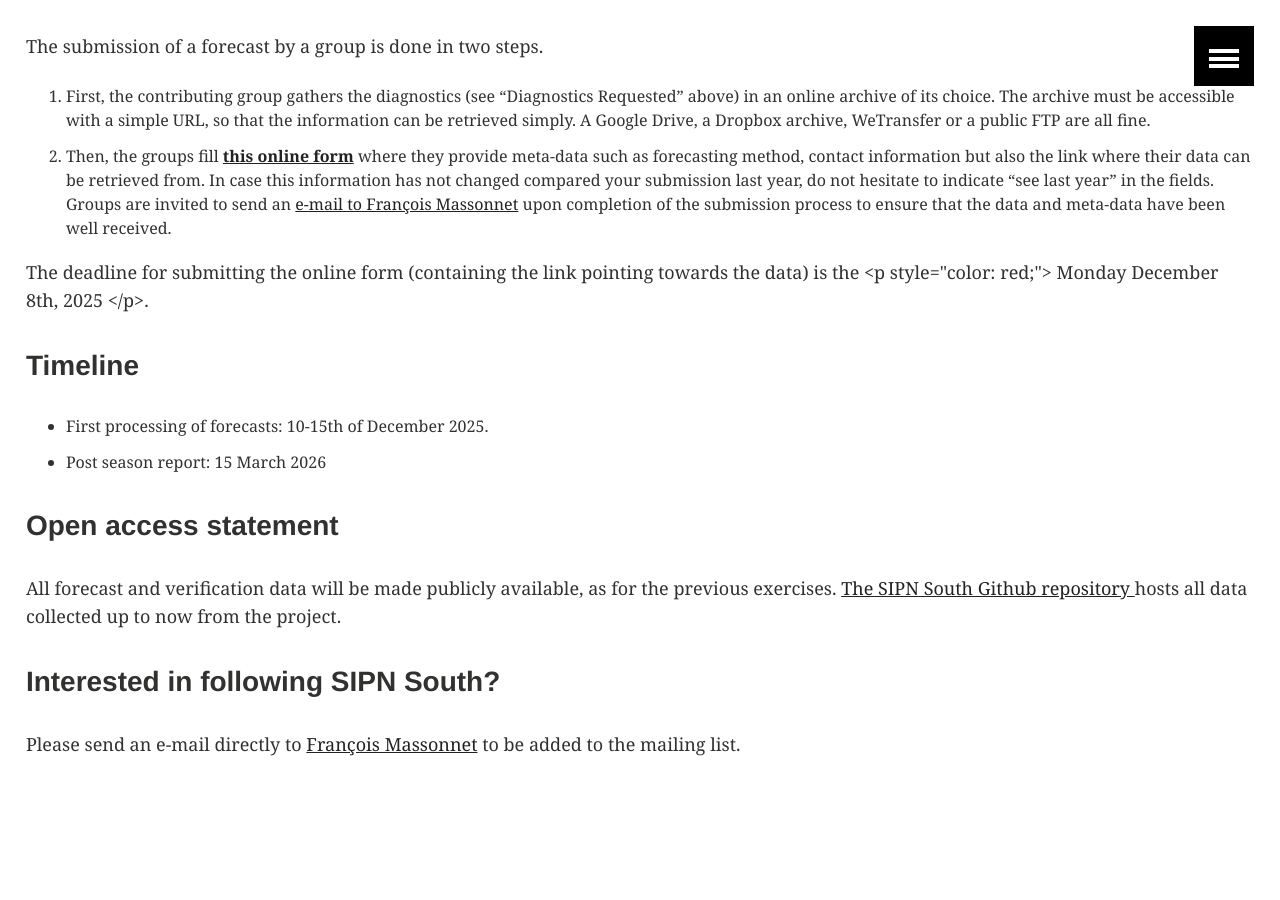
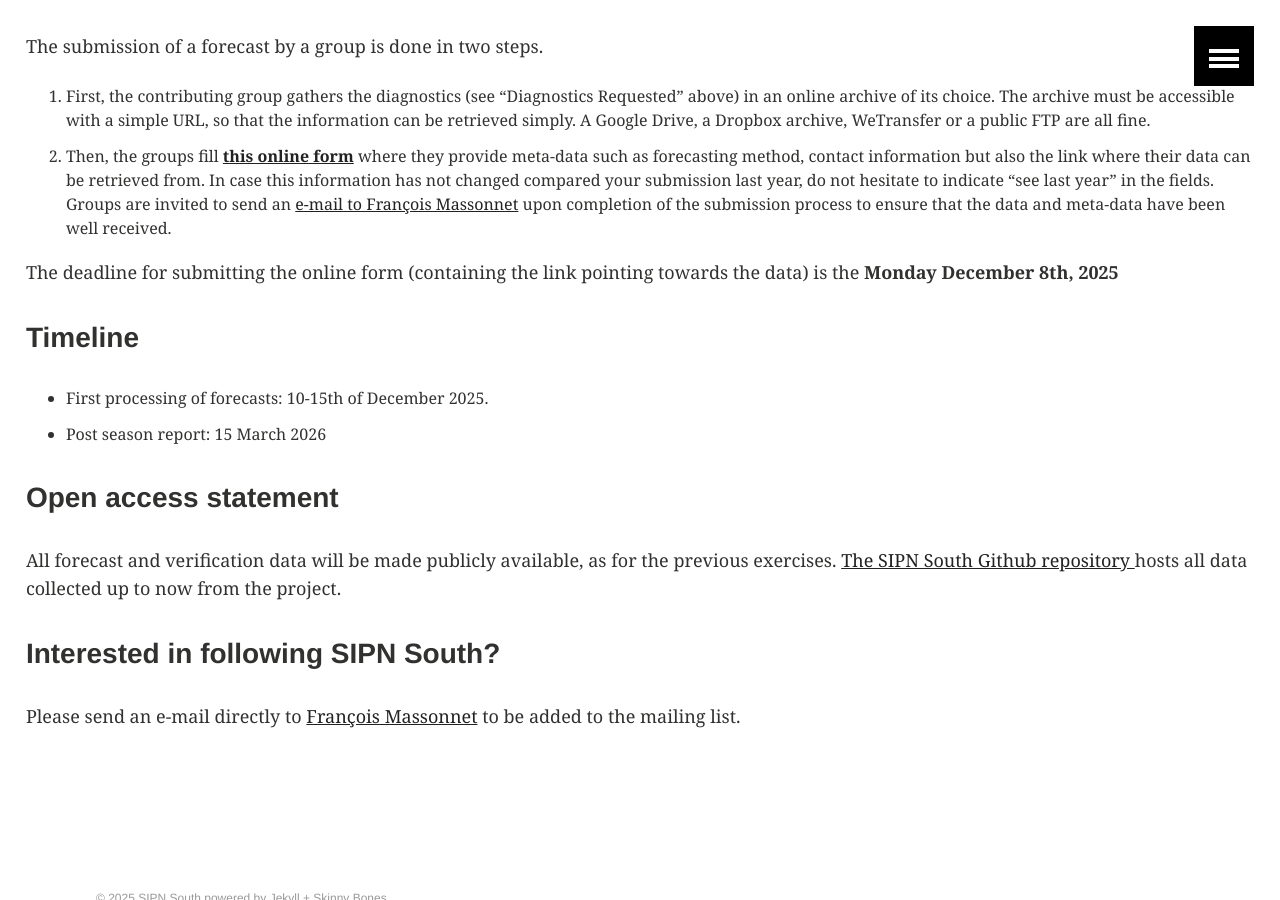
Before and after one commit to fmassonn/sipn-south.github.io, a Jekyll site: the page built from call-contributions.md, in a window 1280 px wide and 900 px high, scrolled down 3301 px. Built offline with Jekyll 4.4.1, drawn with Linux system fonts in a browser that asks for light colours; our own code applies the rules of GitHub Pages for plain Markdown files.

Commit message:
Update call-contributions.md

```diff
--- a/call-contributions.md
+++ b/call-contributions.md
@@ -107,7 +107,7 @@ The submission of a forecast by a group is done in two steps.
 2.	Then, the groups fill [**this online form**](https://forms.gle/dq6eii8omJGA7uYj9) where they provide meta-data such as forecasting method, contact information but also the link where their data can be retrieved from. In case this information has not changed compared your submission last year, do not hesitate to indicate “see last year” in the fields.
 Groups are invited to send an [e-mail to François Massonnet](mailto:francois.massonnet@uclouvain.be) upon completion of the submission process to ensure that the data and meta-data have been well received.
 
-The deadline for submitting the online form (containing the link pointing towards the data) is the <p style="color: red;"> Monday December 8th, 2025 </p>.
+The deadline for submitting the online form (containing the link pointing towards the data) is the **Monday December 8th, 2025**
 
 ### Timeline
 
```
